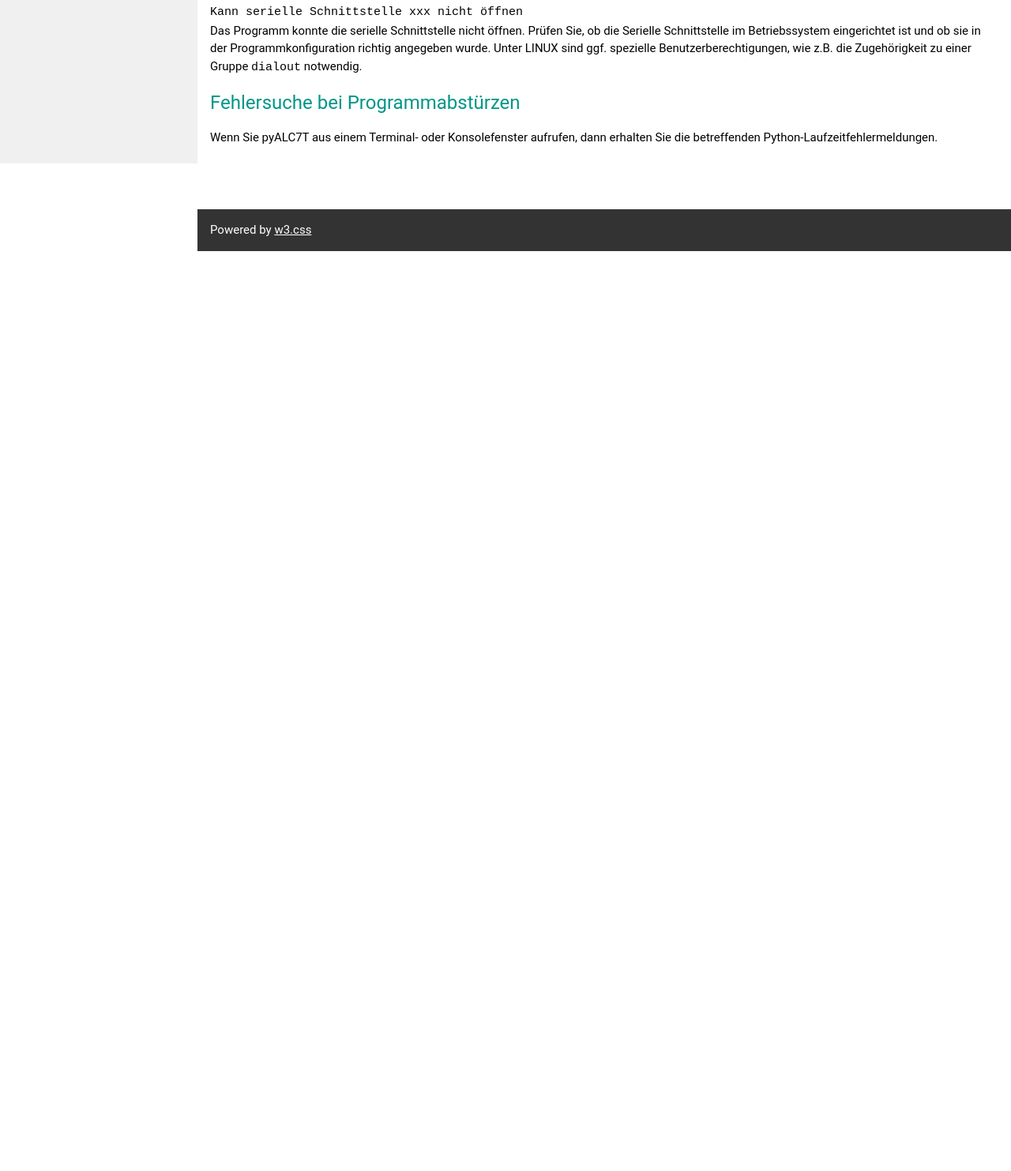
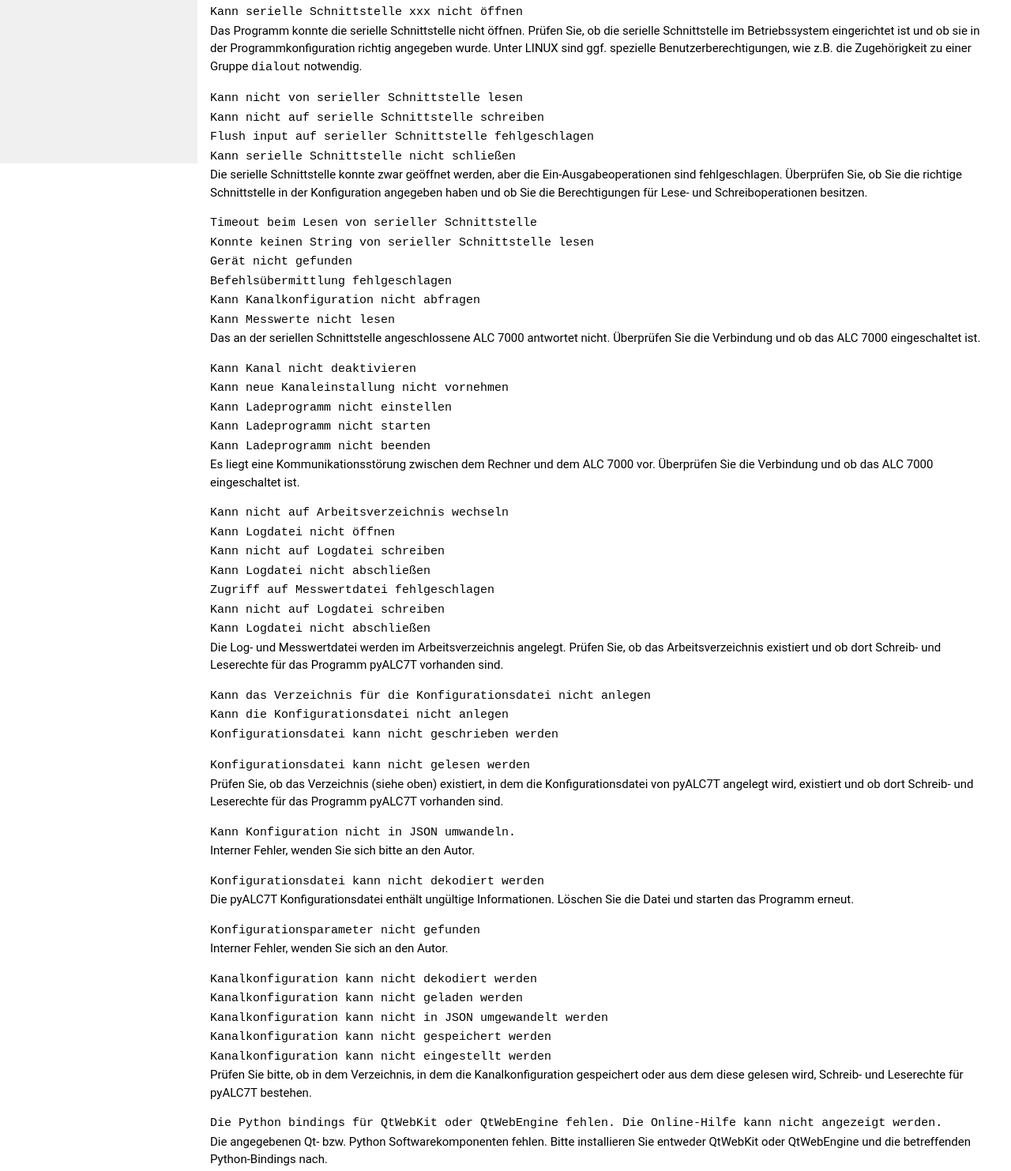
Before and after one commit to bug400/pyalc7t, a plain HTML site: page pyalc7t/Manual/troubleshooting.html in a window 1280 px wide. Shown: the part 644-2127 px from the top of the page at 79% size. Before the commit the page ends 962 px from the top, so only its background shows below. Drawn offline with Linux system fonts and the light colour scheme.

Commit message:
doku updates

```diff
--- a/pyalc7t/Manual/troubleshooting.html
+++ b/pyalc7t/Manual/troubleshooting.html
@@ -47,10 +47,10 @@ gel&ouml;scht werden. Der Speicherort dieser Datei ist betriebssystemabh&auml;ng
 <p>Der Name der Konfigurationsdatei ist pyalc7t<em>n</em> wobei <em>n</em> die
 Versionsnummer der Konfigurationsdatei ist. Die Versionsnummer der Konfigurationsdatei
 wird immer dann heraufgesetzt, wenn sich mit einer neuen Programmversion die Struktur
-der Datei ändert. In diesem Fall muss pyALC7T neu konfiguriert werden. </p>
+der Datei &auml;ndert. In diesem Fall muss pyALC7T neu konfiguriert werden. </p>
 
-<p>Wenn das Programm überhaupt nicht startet, dann l&ouml;schen Sie die Konfigurationsdatei
-und überprüfen Sie die Berechtigungen des Verzeichnisses, in dem die Konfigurationsdatei
+<p>Wenn das Programm &uuml;berhaupt nicht startet, dann l&ouml;schen Sie die Konfigurationsdatei
+und &uuml;berpr&uuml;fen Sie die Berechtigungen des Verzeichnisses, in dem die Konfigurationsdatei
 angelegt wird.</p>
 
 
@@ -58,10 +58,84 @@ angelegt wird.</p>
 
 <p><code>Kann serielle Schnittstelle xxx nicht &ouml;ffnen </code><br>
 Das Programm konnte die serielle Schnittstelle nicht &ouml;ffnen. Pr&uuml;fen
-Sie, ob die Serielle Schnittstelle im Betriebssystem eingerichtet ist und ob sie
+Sie, ob die serielle Schnittstelle im Betriebssystem eingerichtet ist und ob sie
 in der Programmkonfiguration richtig angegeben wurde. Unter LINUX sind ggf.
 spezielle Benutzerberechtigungen, wie z.B. die Zugeh&ouml;rigkeit zu einer
 Gruppe <code>dialout</code> notwendig.</p>
+
+<p><code>Kann nicht von serieller Schnittstelle lesen</code><br>
+<code>Kann nicht auf serielle Schnittstelle schreiben</code><br>
+<code>Flush input auf serieller Schnittstelle fehlgeschlagen</code><br>
+<code>Kann serielle Schnittstelle nicht schlie&szlig;en</code><br>
+Die serielle Schnittstelle konnte zwar ge&ouml;ffnet werden, aber die
+Ein-Ausgabeoperationen sind fehlgeschlagen. &Uuml;berpr&uuml;fen Sie, ob Sie die richtige
+Schnittstelle in der Konfiguration angegeben haben und ob Sie die Berechtigungen
+f&uuml;r Lese- und Schreiboperationen besitzen.</p>
+</p>
+
+<p><code>Timeout beim Lesen von serieller Schnittstelle</code><br>
+<code>Konnte keinen String von serieller Schnittstelle lesen</code><br>
+<code>Ger&auml;t nicht gefunden</code><br>
+<code>Befehls&uuml;bermittlung fehlgeschlagen</code><br>
+<code>Kann Kanalkonfiguration nicht abfragen</code><br>
+<code>Kann Messwerte nicht lesen</code><br>
+Das an der seriellen Schnittstelle angeschlossene ALC 7000 antwortet nicht.
+&Uuml;berpr&uuml;fen Sie die Verbindung und ob das ALC 7000 eingeschaltet ist.
+</p>
+
+<p><code>Kann Kanal nicht deaktivieren</code><br>
+<code>Kann neue Kanaleinstallung nicht vornehmen</code><br>
+<code>Kann Ladeprogramm nicht einstellen</code><br>
+<code>Kann Ladeprogramm nicht starten</code><br>
+<code>Kann Ladeprogramm nicht beenden</code><br>
+Es liegt eine Kommunikationsst&ouml;rung zwischen dem Rechner und dem ALC 7000 vor.
+&Uuml;berpr&uuml;fen Sie die Verbindung und ob das ALC 7000 eingeschaltet ist.
+</p>
+
+<p><code>Kann nicht auf Arbeitsverzeichnis wechseln</code><br>
+<code>Kann Logdatei nicht &ouml;ffnen</code><br>
+<code>Kann nicht auf Logdatei schreiben</code><br>
+<code>Kann Logdatei nicht abschlie&szlig;en</code><br>
+<code>Zugriff auf Messwertdatei fehlgeschlagen</code><br>
+<code>Kann nicht auf Logdatei schreiben</code><br>
+<code>Kann Logdatei nicht abschlie&szlig;en</code><br>
+Die Log- und Messwertdatei werden im Arbeitsverzeichnis angelegt. Pr&uuml;fen Sie, ob das Arbeitsverzeichnis existiert und ob dort Schreib- und Leserechte f&uuml;r das
+Programm pyALC7T vorhanden sind.
+</p>
+
+<p><code>Kann das Verzeichnis f&uuml;r die Konfigurationsdatei nicht anlegen</code><br>
+<code>Kann die Konfigurationsdatei nicht anlegen</code><br>
+<code>Konfigurationsdatei kann nicht geschrieben werden</code><br>
+<p><code>Konfigurationsdatei kann nicht gelesen werden</code><br>
+Pr&uuml;fen Sie, ob das Verzeichnis (siehe oben) existiert, in dem die
+Konfigurationsdatei von pyALC7T angelegt wird, existiert und ob dort Schreib- und
+Leserechte f&uuml;r das Programm pyALC7T vorhanden sind.
+</p>
+
+<p><code>Kann Konfiguration nicht in JSON umwandeln.</code><br>
+Interner Fehler, wenden Sie sich bitte an den Autor.</p>
+</p>
+
+<p><code>Konfigurationsdatei kann nicht dekodiert werden</code><br>
+Die pyALC7T Konfigurationsdatei enth&auml;lt ung&uuml;ltige Informationen. L&ouml;schen
+Sie die Datei und starten das Programm erneut.</p>
+
+<p><code>Konfigurationsparameter nicht gefunden</code><br>
+Interner Fehler, wenden Sie sich an den Autor.</p>
+
+
+<p><code>Kanalkonfiguration kann nicht dekodiert werden</code><br>
+<code>Kanalkonfiguration kann nicht geladen werden</code><br>
+<code>Kanalkonfiguration kann nicht in JSON umgewandelt werden</code><br>
+<code>Kanalkonfiguration kann nicht gespeichert werden</code><br>
+<code>Kanalkonfiguration kann nicht eingestellt werden</code><br>
+Pr&uuml;fen Sie bitte, ob in dem Verzeichnis, in dem die Kanalkonfiguration gespeichert
+oder aus dem diese gelesen wird, Schreib- und Leserechte f&uuml;r pyALC7T bestehen.
+</p>
+
+<p><code>Die Python bindings f&uuml;r QtWebKit oder QtWebEngine fehlen. Die Online-Hilfe kann nicht angezeigt werden.</code><br>
+Die angegebenen Qt- bzw. Python Softwarekomponenten fehlen. Bitte installieren Sie entweder QtWebKit oder QtWebEngine und die betreffenden Python-Bindings nach.</p>
+
 
 <h3 class="w3-text-teal">Fehlersuche bei Programmabst&uuml;rzen</h3>
 
```
